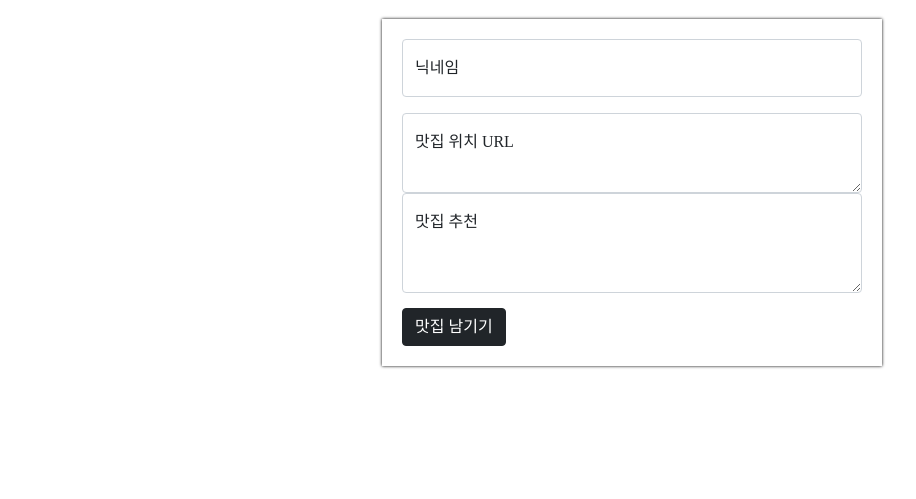
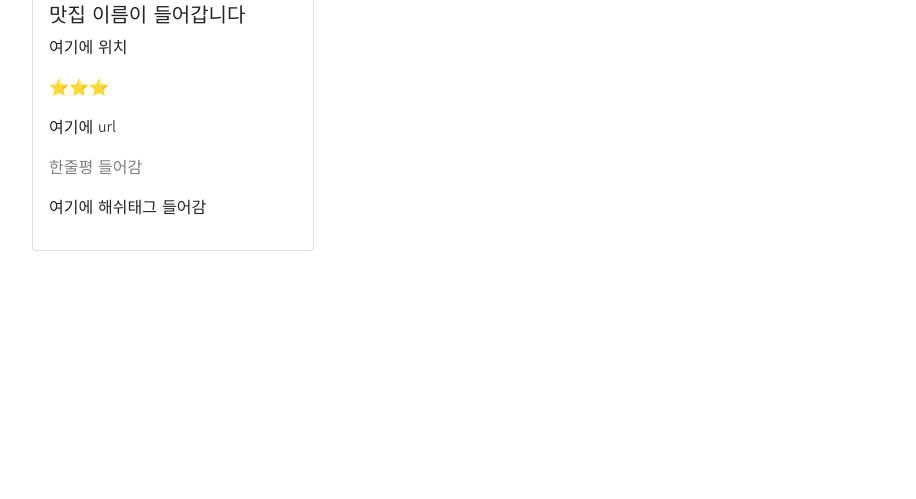
Before and after one commit to Yelin-lin/yummy-page, a Flask app: page /rec in a window 1280 px wide. Shown: the part 301-800 px from the top of the page, without its empty margins (8-924 px from the left). Run offline with Flask 3, Linux system fonts and the light colour scheme; data that the repository does not hold is empty; some libraries are stand-ins or nearby versions.

Commit message:
0608 start

```diff
--- a/taejun/templates/rec.html
+++ b/taejun/templates/rec.html
@@ -1,41 +1,32 @@
-<!DOCTYPE html>
+<!doctype html>
 <html lang="en">
 
 <head>
-    <meta charset="UTF-8" />
-    <meta http-equiv="X-UA-Compatible" content="IE=edge" />
-    <meta name="viewport" content="width=device-width, initial-scale=1.0" />
+    <meta charset="utf-8">
+    <meta name="viewport" content="width=device-width, initial-scale=1, shrink-to-fit=no">
 
     <link href="https://cdn.jsdelivr.net/npm/bootstrap@5.0.2/dist/css/bootstrap.min.css" rel="stylesheet"
-        integrity="sha384-EVSTQN3/azprG1Anm3QDgpJLIm9Nao0Yz1ztcQTwFspd3yD65VohhpuuCOmLASjC" crossorigin="anonymous" />
+        integrity="sha384-EVSTQN3/azprG1Anm3QDgpJLIm9Nao0Yz1ztcQTwFspd3yD65VohhpuuCOmLASjC" crossorigin="anonymous">
     <script src="https://ajax.googleapis.com/ajax/libs/jquery/3.5.1/jquery.min.js"></script>
     <script src="https://cdn.jsdelivr.net/npm/bootstrap@5.0.2/dist/js/bootstrap.bundle.min.js"
         integrity="sha384-MrcW6ZMFYlzcLA8Nl+NtUVF0sA7MsXsP1UyJoMp4YLEuNSfAP+JcXn/tWtIaxVXM"
         crossorigin="anonymous"></script>
 
-    <title>내가 맛집 남기기</title>
+    <title>내가 맛집 추천하기</title>
 
-    <meta property="og:title" content="로지 팬명록" />
-    <meta property="og:description" content="아티스트에게 응원 한마디" />
-    <meta property="og:image"
-        content="https://encrypted-tbn0.gstatic.com/images?q=tbn:ANd9GcSw-P4iq9rEAKeIv0jhSIOt6GngrzwjPM-6Eg&usqp=CAU" />
+    <link href="https://fonts.googleapis.com/css2?family=Gowun+Dodum&display=swap" rel="stylesheet">
 
-    <link href="https://fonts.googleapis.com/css2?family=Noto+Serif+KR:wght@200;300;400;500;600;700;900&display=swap"
-        rel="stylesheet" />
     <style>
         * {
-            font-family: "Noto Serif KR", serif;
+            font-family: 'Gowun Dodum', sans-serif;
         }
 
-        .mypic {
+        .mytitle {
             width: 100%;
-            height: 300px;
+            height: 250px;
 
-            background-image: linear-gradient(0deg,
-                    rgba(0, 0, 0, 0.5),
-                    rgba(0, 0, 0, 0.5)),
-                url("https://encrypted-tbn0.gstatic.com/images?q=tbn:ANd9GcSw-P4iq9rEAKeIv0jhSIOt6GngrzwjPM-6Eg&usqp=CAU");
-            background-position: center 30%;
+            background-image: linear-gradient(0deg, rgba(0, 0, 0, 0.5), rgba(0, 0, 0, 0.5)), url('https://movie-phinf.pstatic.net/20210715_95/1626338192428gTnJl_JPEG/movie_image.jpg');
+            background-position: center;
             background-size: cover;
 
             color: white;
@@ -46,130 +37,178 @@
             justify-content: center;
         }
 
+        .mytitle>button {
+            width: 200px;
+            height: 50px;
+
+            background-color: transparent;
+            color: white;
+
+            border-radius: 50px;
+            border: 1px solid white;
+
+            margin-top: 10px;
+        }
+
+        .mytitle>button:hover {
+            border: 2px solid white;
+        }
+
+        .mycomment {
+            color: gray;
+        }
+
+        .mycards {
+            margin: 20px auto 0px auto;
+            width: 95%;
+            max-width: 1200px;
+        }
+
         .mypost {
             width: 95%;
             max-width: 500px;
-            margin: 20px auto 20px auto;
+            margin: 20px auto 0px auto;
+            padding: 20px;
+            box-shadow: 0px 0px 3px 0px gray;
 
-            box-shadow: 0px 0px 3px 0px black;
-            padding: 20px;
+            display: none;
         }
 
-        .mypost>button {
-            margin-top: 15px;
+        .mybtns {
+            display: flex;
+            flex-direction: row;
+            align-items: center;
+            justify-content: center;
+
+            margin-top: 20px;
         }
 
-        .mycards {
-            width: 95%;
-            max-width: 500px;
-            margin: auto;
-        }
-
-        .mycards>.card {
-            margin-top: 10px;
-            margin-bottom: 10px;
+        .mybtns>button {
+            margin-right: 10px;
         }
     </style>
     <script>
         $(document).ready(function () {
-            set_temp();
-            show_comment();
+            listing();
         });
-        function set_temp() {
-            fetch("http://spartacodingclub.shop/sparta_api/weather/seoul")
-                .then((res) => res.json())
-                .then((data) => {
-                    console.log(data);
-                });
+
+        function listing() {
+            fetch('/goodplace').then((res) => res.json()).then((data) => {
+                let rows = data['result']
+                $('#cards-box').empty();
+                rows.forEach((a) => {
+                    let comment = a['comment']
+                    let title = a['title']
+                    let location = a['location']
+                    let image = a['image']
+                    let url = a['url']
+                    let star = a['star']
+                    let hashtag = a['hashtags']
+
+                    let star_repeat = '⭐'.repeat(star)
+
+                    let temp_html = `        <div class="col">
+                                                <div class="card h-100">
+                                                    <img src="${image}"
+                                                        class="card-img-top">
+                                                    <div class="card-body">
+                                                        <h5 class="card-title">${title}</h5>
+                                                        <p class="card-location">${location}</p>
+                                                        <p class="card-url">${url}</p>
+                                                        <p>${star_repeat}</p>
+                                                        <p class="mycomment">${comment}</p>
+                                                        <p class="myhashtags">${hashtag}</p>
+                                                    </div>
+                                                </div>
+                                            </div>
+                    `
+
+                    $('#cards-box').append(temp_html)
+                })
+            })
         }
-        function save_comment() {
-            let name = $("#name").val();
-            let comment = $("#comment").val();
+
+        function posting() {
+            let url = $('#url').val();
+            let comment = $('#comment').val();
+            let star = $('#star').val();
+            let hashtags = $('#hashtags').val();
 
             let formData = new FormData();
-            formData.append("name_give", name);
+            formData.append("url_give", url);
             formData.append("comment_give", comment);
+            formData.append("star_give", star);
+            formData.append("hatags_give", hashtags);
 
-            fetch("/guestbook", { method: "POST", body: formData })
-                .then((res) => res.json())
-                .then((data) => {
-                    alert(data["msg"]);
-                    window.location.reload();
-                });
+            fetch('/goodplace', { method: "POST", body: formData }).then((res) => res.json()).then((data) => {
+                alert(data['msg'])
+                window.location.reload()
+            })
         }
-        function show_comment() {
-            fetch("/guestbook")
-                .then((res) => res.json())
-                .then((data) => {
-                    let rows = data["result"];
-                    $('#comment-list').empty()
-                    rows.forEach((a) => {
-                        let name = a["name"]
-                        let comment = a["comment"]
 
-                        let temp_html = `<div class="card">
-                              <div class="card-body">
-                                <blockquote class="blockquote mb-0">
-                                  <p>${comment}</p>
-                                  <footer class="blockquote-footer">${name}</footer>
-                                </blockquote>
-                              </div>
-                            </div>`
-                        $('#comment-list').append(temp_html)
-                    });
-                });
+        function open_box() {
+            $('#post-box').show()
+        }
+        function close_box() {
+            $('#post-box').hide()
         }
     </script>
 </head>
 
 <body>
-    <div class="mypic">
-        <h1>맛집 추천해주세요!!</h1>
-        <!-- <p>현재기온: <span id="temp">36</span>도</p> -->
+    <div class="mytitle">
+        <h1>내가 추천해 보기</h1>
+        <button onclick="open_box()">맛집 기록하기</button>
     </div>
-    <div class="mypost">
+    <div class="mypost" id="post-box">
         <div class="form-floating mb-3">
-            <input type="text" class="form-control" id="name" placeholder="url" />
-            <label for="floatingInput">닉네임</label>
+            <input id="url" type="email" class="form-control" placeholder="name@example.com">
+            <label>맛집 지도</label>
         </div>
+
+        <div class="input-group mb-3">
+            <label class="input-group-text" for="inputGroupSelect01">별점</label>
+            <select class="form-select" id="star">
+                <option selected>-- 선택하기 --</option>
+                <option value="1">⭐</option>
+                <option value="2">⭐⭐</option>
+                <option value="3">⭐⭐⭐</option>
+                <option value="4">⭐⭐⭐⭐</option>
+                <option value="5">⭐⭐⭐⭐⭐</option>
+            </select>
+        </div>
+
+
         <div class="form-floating">
-            <textarea class="form-control" placeholder="Leave a comment here" id="comment"
-                style="height: 80px"></textarea>
-            <label for="floatingTextarea2">맛집 위치 URL</label>
+            <textarea id="comment" class="form-control" placeholder="Leave a comment here"></textarea>
+            <label for="floatingTextarea2">코멘트</label>
         </div>
 
         <div class="form-floating">
-            <textarea class="form-control" placeholder="Leave a comment here" id="comment"
-                style="height: 100px"></textarea>
-            <label for="floatingTextarea2">맛집 추천</label>
+            <textarea id="hashtags" class="form-control" placeholder="해쉬태그로 맛집을 소개해보세요! \n #을 붙여주세요"></textarea>
+            <label for="floatingTextarea2">해쉬태그</label>
         </div>
-        <button onclick="save_comment()" type="button" class="btn btn-dark">
-            맛집 남기기
-        </button>
+
+        <div class="mybtns">
+            <button onclick="posting()" type="button" class="btn btn-dark">기록하기</button>
+            <button onclick="close_box()" type="button" class="btn btn-outline-dark">닫기</button>
+        </div>
     </div>
-    <div class="mycards" id="comment-list">
-        <div class="card">
-            <div class="card-body">
-                <blockquote class="blockquote mb-0">
-                    <p>새로운 앨범 너무 멋져요!</p>
-                    <footer class="blockquote-footer">호빵맨</footer>
-                </blockquote>
-            </div>
-        </div>
-        <div class="card">
-            <div class="card-body">
-                <blockquote class="blockquote mb-0">
-                    <p>새로운 앨범 너무 멋져요!</p>
-                    <footer class="blockquote-footer">호빵맨</footer>
-                </blockquote>
-            </div>
-        </div>
-        <div class="card">
-            <div class="card-body">
-                <blockquote class="blockquote mb-0">
-                    <p>새로운 앨범 너무 멋져요!</p>
-                    <footer class="blockquote-footer">호빵맨</footer>
-                </blockquote>
+    <div class="mycards">
+        <div class="row row-cols-1 row-cols-md-4 g-4" id="cards-box">
+            <div class="col">
+                <div class="card h-100">
+                    <img src="https://pcmap.place.naver.com/restaurant/11592650/home?entry=bmp&from=map&fromPanelNum=1&ts=1686186003849#"
+                        class="card-img-top">
+                    <div class="card-body">
+                        <h5 class="card-title">맛집 이름이 들어갑니다</h5>
+                        <p class="card-location">여기에 위치</p>
+                        <p>⭐⭐⭐</p>
+                        <p class="card-url">여기에 url</p>
+                        <p class="mycomment">한줄평 들어감</p>
+                        <p class="myhashtags">여기에 해쉬태그 들어감</p>
+                    </div>
+                </div>
             </div>
         </div>
     </div>
```
